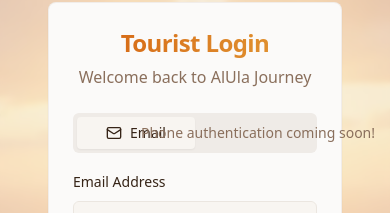
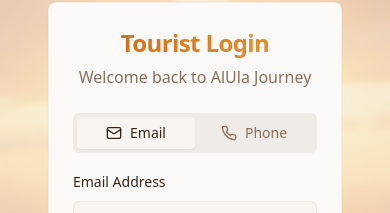
Before and after one commit to muhammedalbalawi/alula-journey, a React (Vite) app: page / in a window 390 px wide. Shown: the part 150-363 px from the top of the page. Built offline with nearby package versions, Linux system fonts and the light colour scheme.

Commit message:
Show "Phone"
The AI will change the display to show "Phone".

```diff
--- a/src/components/TouristPasswordLogin.tsx
+++ b/src/components/TouristPasswordLogin.tsx
@@ -252,7 +252,7 @@ export function TouristPasswordLogin({ onLoginSuccess }: TouristPasswordLoginPro
             </TabsTrigger>
             <TabsTrigger value="phone" className="flex items-center space-x-2">
               <Phone className="w-4 h-4" />
-              <span>{t('phoneComingSoon')}</span>
+              <span>Phone</span>
             </TabsTrigger>
           </TabsList>
 
```
